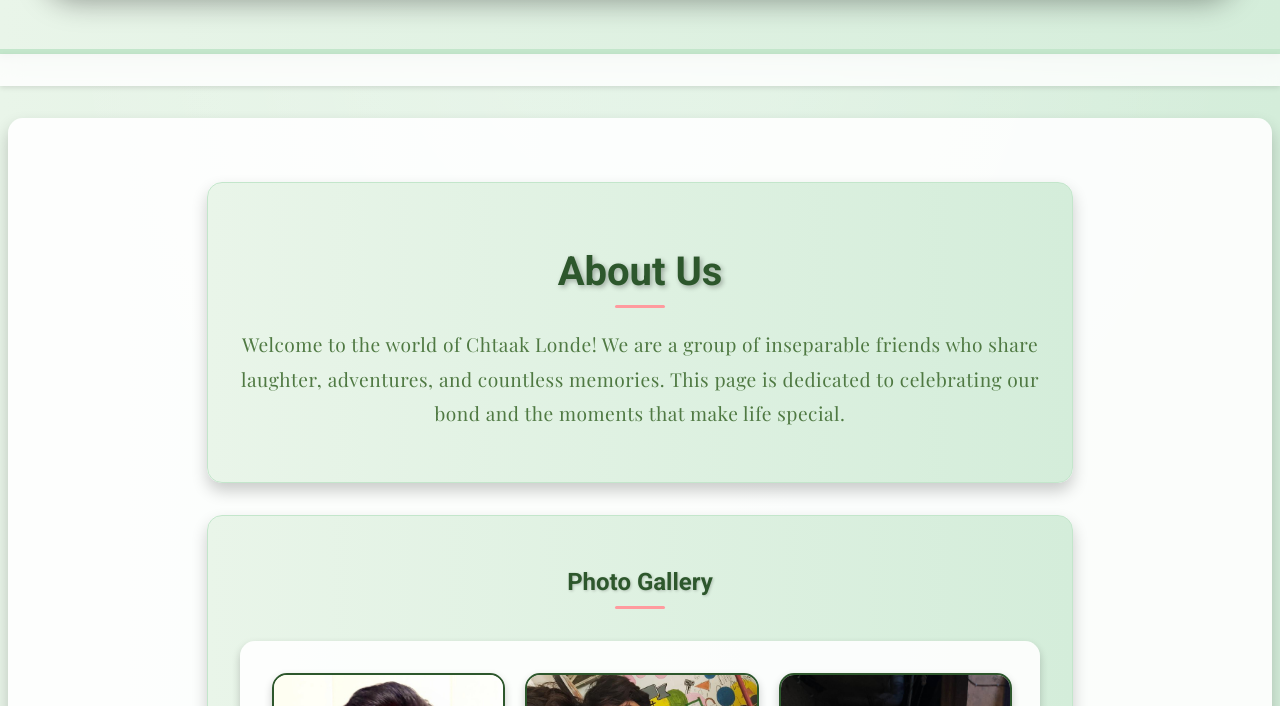
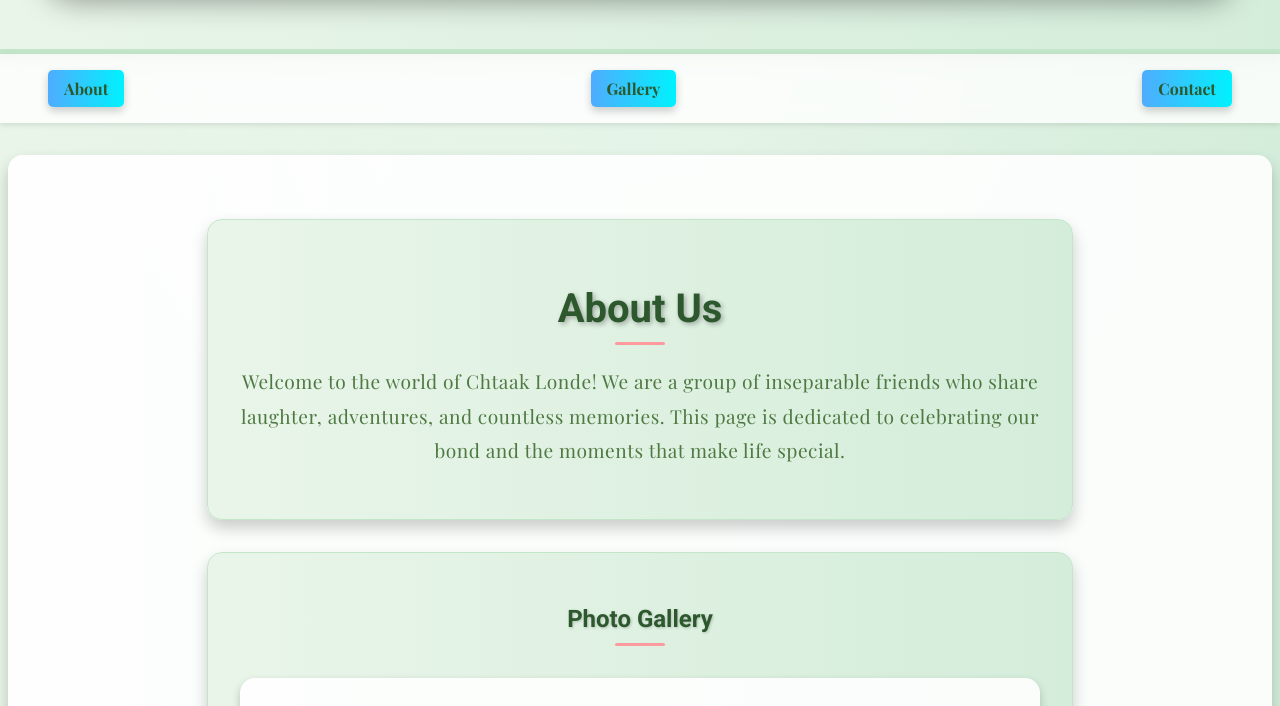
Before and after one commit to ayushmanrwt/sigma8.0, a plain HTML site: page sexy/index.html in a window 1280 px wide. Shown: the part 394-1100 px from the top of the page. Drawn offline with nearby package versions, Linux system fonts and the light colour scheme.

Commit message:
Update index.html

```diff
--- a/sexy/index.html
+++ b/sexy/index.html
@@ -510,6 +510,9 @@
     <div id="scroll-indicator"></div>
     <!-- Removed navbar hamburger menu, video gallery section, footer quote, and hidden message Easter egg as per user request -->
     <div class="navbar">
+        <a href="#about">About</a>
+        <a href="#gallery">Gallery</a>
+        <a href="#contact">Contact</a>
     </div>
     <main>
         <section class="about hidden" style="background: linear-gradient(to right, #e9f5e9, #d4edda);">
@@ -668,25 +671,6 @@
             const percentage = (window.scrollY / maxScroll) * 100;
             scrollIndicator.style.width = `${percentage}%`;
         });
-        /* Lazy Loading for Images - Disabled to fix image visibility issue
-        const galleryImages = document.querySelectorAll('.image-gallery img');
-        const imageObserver = new IntersectionObserver((entries, observer) => {
-            entries.forEach(entry => {
-                if (entry.isIntersecting) {
-                    const img = entry.target;
-                    img.src = img.dataset.src;
-                    img.classList.add('lazy-loaded');
-                    observer.unobserve(img);
-                }
-            });
-        });
-
-        galleryImages.forEach(img => {
-            img.dataset.src = img.src;
-            img.src = '';
-            imageObserver.observe(img);
-        });
-        */
 
         // Back to Top Button
         const backToTopButton = document.getElementById('back-to-top');
```
